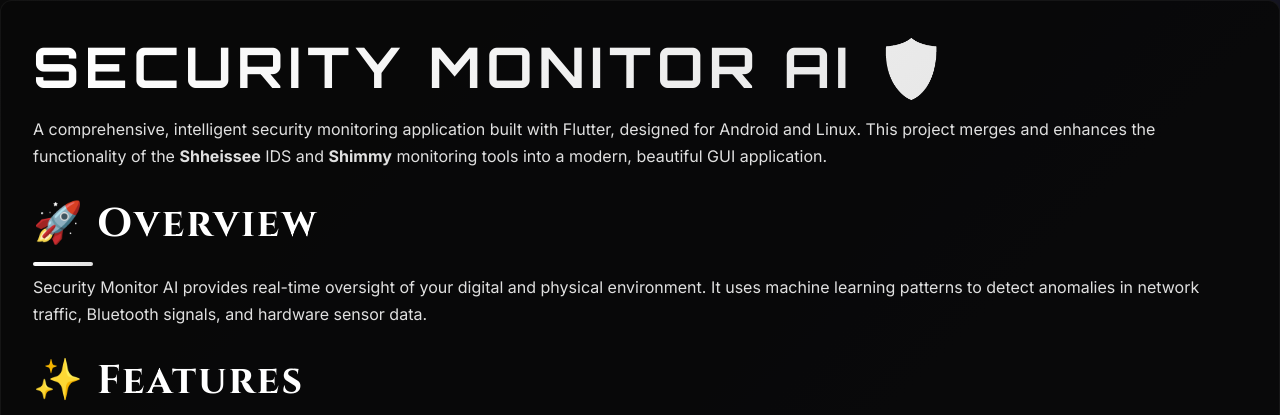
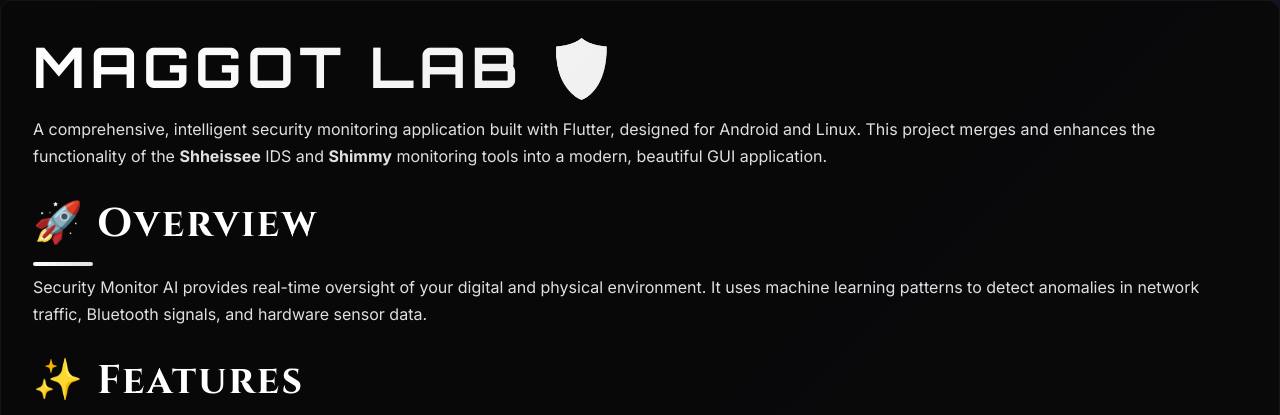
Before and after one commit to maggotcorp/python_homepage, a Flask app: page /flutter-lab/readme in a window 1280 px wide. Shown: the top 415 px of the page. Run offline with Flask 3, Linux system fonts and the light colour scheme.

Commit message:
docs: update project title in flutter_lab_readme.html
Change the main heading from "Security Monitor AI" to "Maggot Lab" to reflect
the project's rebranding and align with its current identity.

```diff
--- a/src/templates/flutter_lab_readme.html
+++ b/src/templates/flutter_lab_readme.html
@@ -8,7 +8,7 @@
 </head>
 <body>
     <div class="container document-content">
-    <h1>Security Monitor AI 🛡️</h1>
+    <h1>Maggot Lab 🛡️</h1>
     <p>A comprehensive, intelligent security monitoring application built with Flutter, designed for Android and Linux. This project merges and enhances the functionality of the <strong>Shheissee</strong> IDS and <strong>Shimmy</strong> monitoring tools into a modern, beautiful GUI application.</p>
     <h2>🚀 Overview</h2>
     <p>Security Monitor AI provides real-time oversight of your digital and physical environment. It uses machine learning patterns to detect anomalies in network traffic, Bluetooth signals, and hardware sensor data.</p>
```
